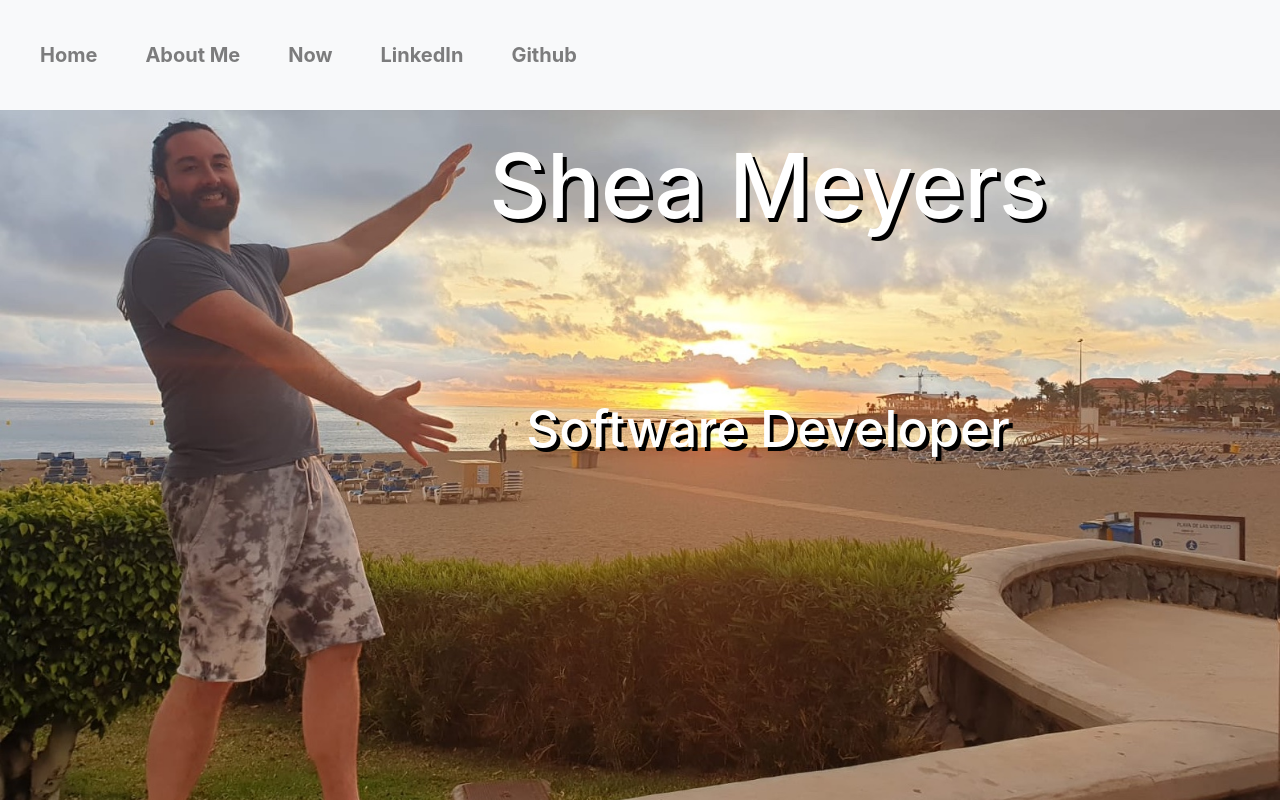
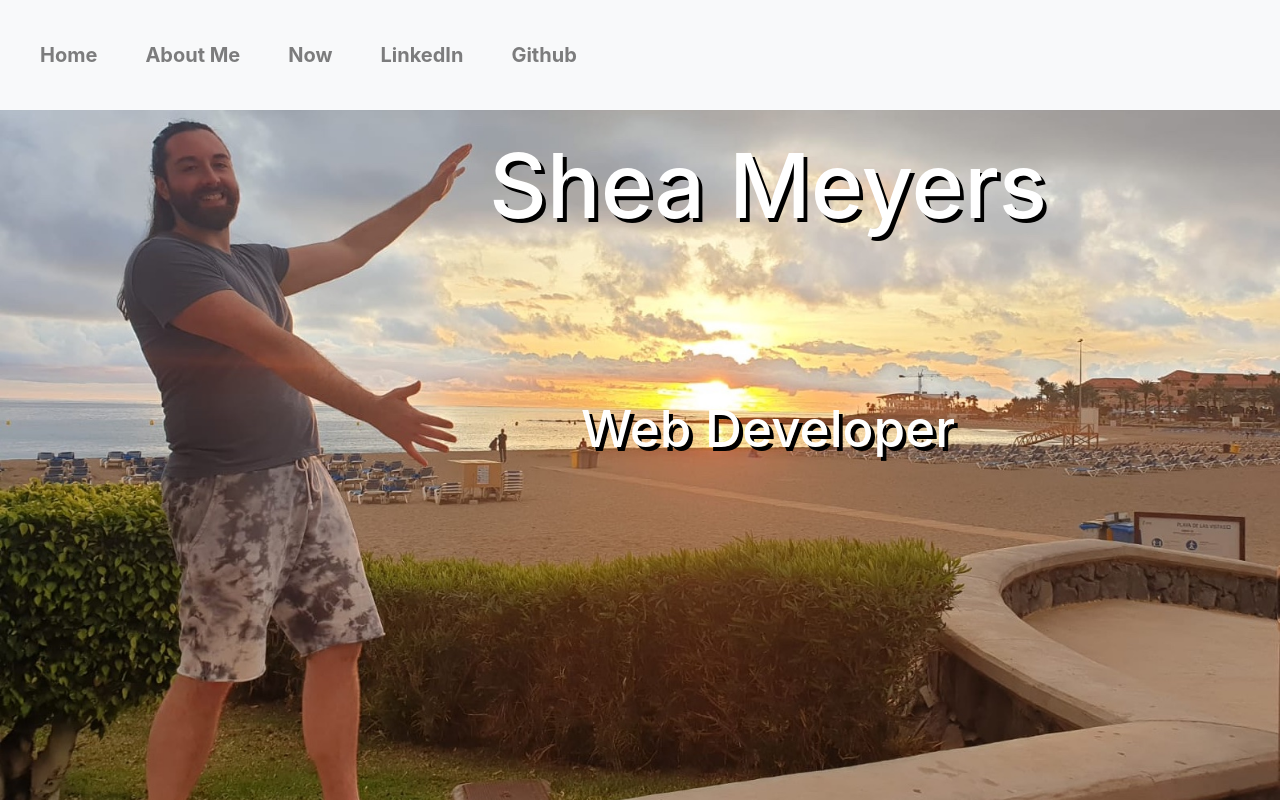
Before and after one commit to SheaMeyers/SheaMeyers.github.io, a React (Create React App) app: page / in a window 1280 px wide. Shown: the top 800 px of the page. Built offline with nearby package versions, Linux system fonts and the light colour scheme.

Commit message:
Update text

```diff
--- a/public/index.html
+++ b/public/index.html
@@ -7,14 +7,14 @@
     <meta name="theme-color" content="#000000" />
     <meta
       name="description"
-      content="Shea Meyers | Software Developer | Websites, Web and Mobile Apps"
+      content="Shea Meyers | Web Developer | Websites, Web and Mobile Apps"
     />
     <meta
       name="keywords"
       content="shea meyers sheameyers software developer websites web mobile apps"
     />
     <meta property="og:title" content="Shea Meyers" />
-    <meta property="og:description" content="Shea Meyers | Software Developer | Websites, Web and Mobile Apps" />
+    <meta property="og:description" content="Shea Meyers | Web Developer | Websites, Web and Mobile Apps" />
     <meta property="og:image" content="https://www.gravatar.com/avatar/e07249f52fee0d622d2020242d1ce4cd?s=300">
     <meta property="og:url" content="https://sheameyers.com">
 
@@ -24,7 +24,7 @@
       user's mobile device or desktop. See https://developers.google.com/web/fundamentals/web-app-manifest/
     -->
     <link rel="manifest" href="%PUBLIC_URL%/static/manifest.json" />
-    <title>Shea Meyers | Software Developer | Websites, Web and Mobile Apps</title>
+    <title>Shea Meyers | Web Developer | Websites, Web and Mobile Apps</title>
   </head>
   <body>
     <noscript>You need to enable JavaScript to run this app.</noscript>
--- a/src/Home.tsx
+++ b/src/Home.tsx
@@ -51,7 +51,7 @@ const Home: React.FC = () => {
           title="Shea Meyers"
         />
         <h1 className="Main-portion--name">Shea Meyers</h1>
-        <h2 className="Main-portion--job">Software Developer</h2>
+        <h2 className="Main-portion--job">Web Developer</h2>
       </div>
       <div className="Projects-portion">
         <div>
```
